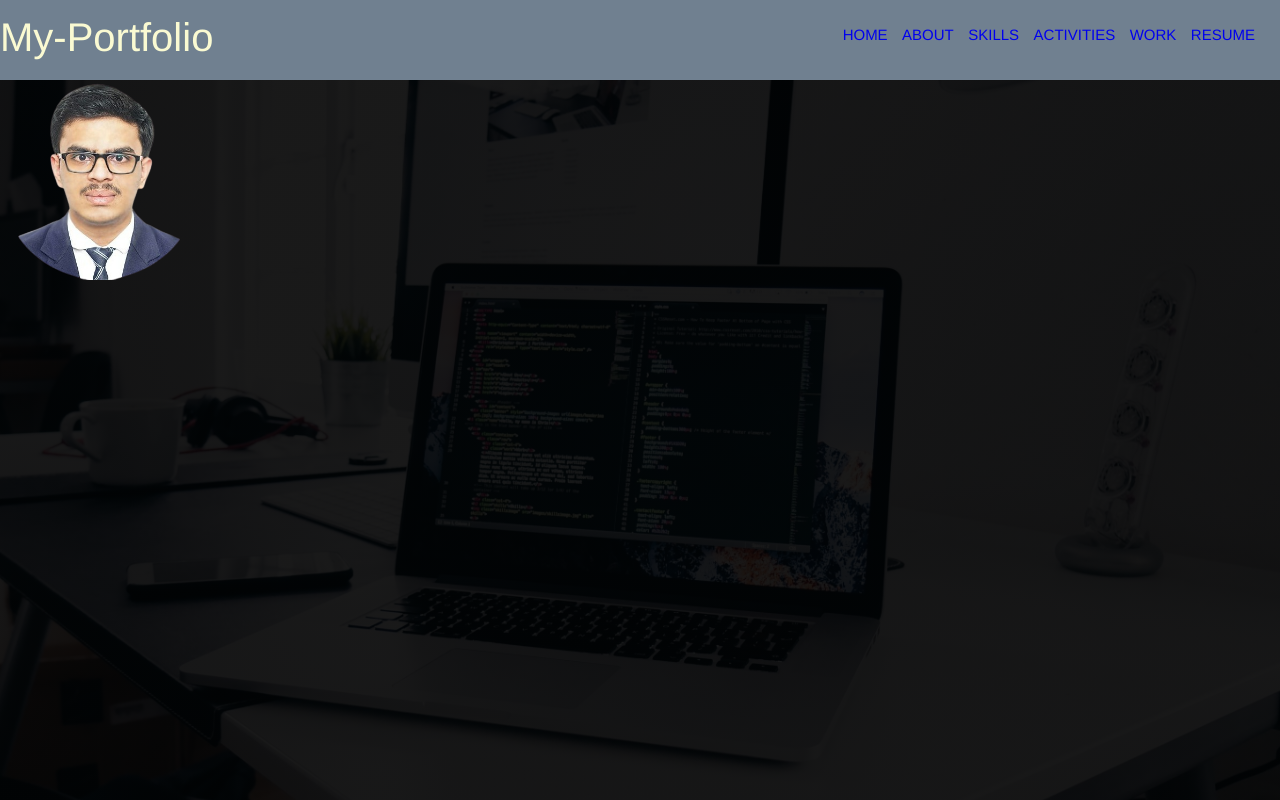
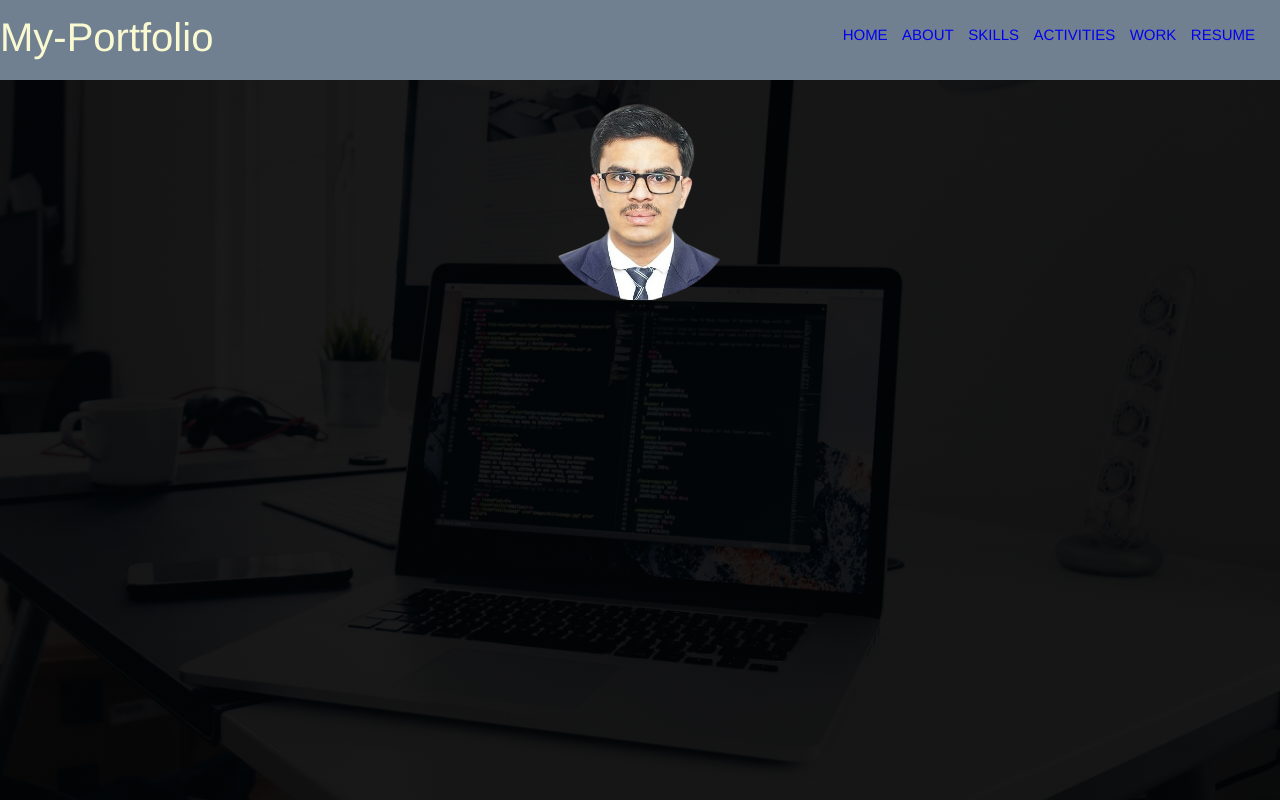
Before and after one commit to maheshpathade1103/My-Portfolio, a plain HTML site: page index.html in a window 1280 px wide. Drawn offline with Linux system fonts and the light colour scheme.

Commit message:
profile pic set

```diff
--- a/index.css
+++ b/index.css
@@ -47,3 +47,10 @@ a.active, a:hover{
     background: #1b9bff;
     transition: .5s;
 }
+
+.profile{
+    display: block;
+    margin-left: auto;
+    margin-right: auto;
+    margin-top: 20px ;
+}
--- a/index.html
+++ b/index.html
@@ -22,7 +22,7 @@
     <!-- create home section -->
     <section class="home">
         <div class="box">
-            <img  src="assets/crop.png" alt=""  height="200px" width="200px" data-aso="zoom-in-up">
+            <img  src="assets/crop.png" class="profile" alt=""  height="200px" width="200px" data-aos="zoom-in-up">
         </div>
     </section>
 </body>
```
